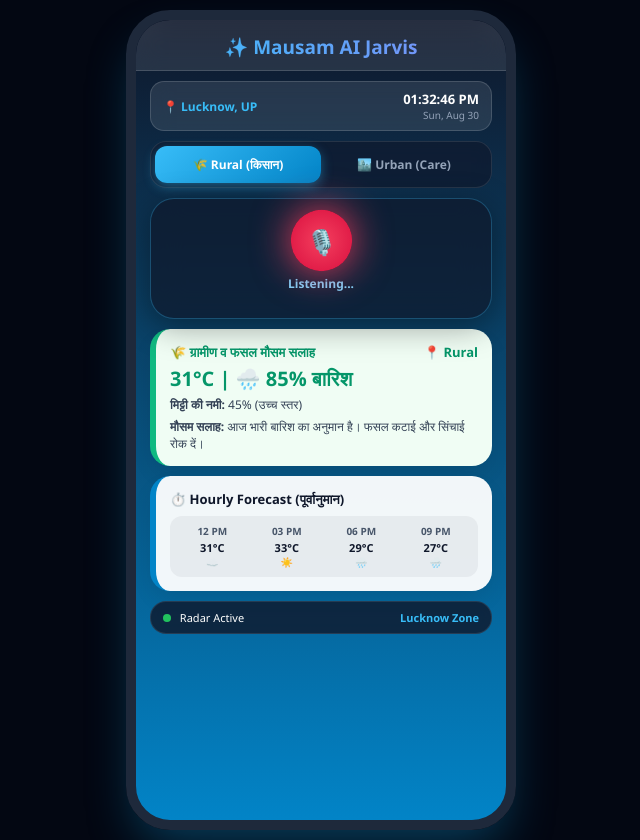
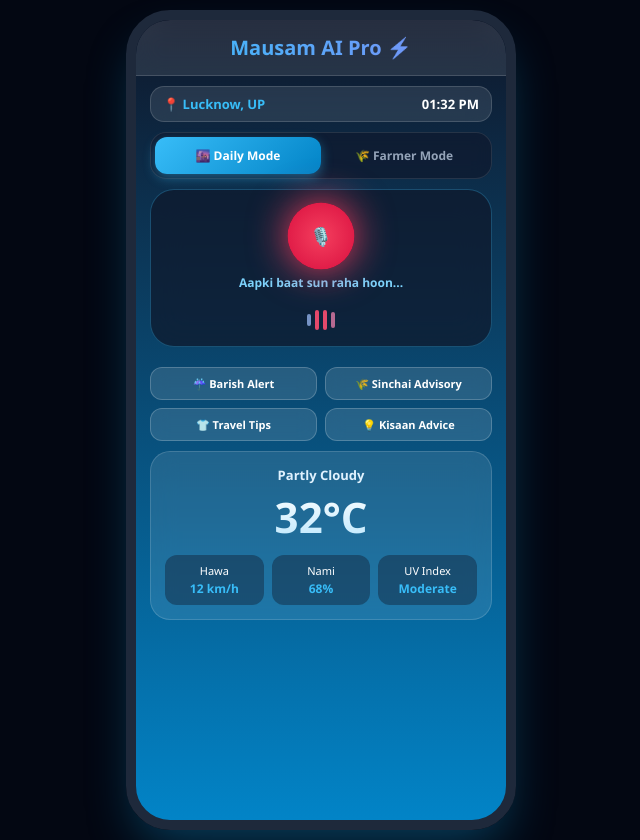
Before and after one commit to akankshashri9628/mausam-ai-app, a plain HTML site: page index.html in a window 1280 px wide. Both pictures are taken after a click on the element "🎙️". Shown: the whole page, without its empty margins (319-959 px from the left). Drawn offline with Linux system fonts and the light colour scheme.

Commit message:
Update index.html

```diff
--- a/index.html
+++ b/index.html
@@ -7,232 +7,157 @@
     <style>
         * { box-sizing: border-box; font-family: 'Segoe UI', Roboto, sans-serif; margin: 0; padding: 0; }
         body { background-color: #030712; display: flex; justify-content: center; align-items: center; min-height: 100vh; padding: 10px; }
-
         .phone-container { width: 100%; max-width: 390px; height: 820px; background: linear-gradient(180deg, #0f172a 0%, #0284c7 100%); border-radius: 44px; box-shadow: 0 25px 50px -12px rgba(14, 165, 233, 0.35); border: 10px solid #1e293b; display: flex; flex-direction: column; overflow: hidden; position: relative; color: white; }
-
-    .app-header { background: rgba(255, 255, 255, 0.1); backdrop-filter: blur(12px); padding: 14px 16px 10px 16px; text-align: center; border-bottom: 1px solid rgba(255, 255, 255, 0.15); }
-    .app-header h2 { font-size: 19px; font-weight: 800; background: linear-gradient(90deg, #38bdf8, #818cf8); -webkit-background-clip: text; -webkit-text-fill-color: transparent; }
-
-    /* Live Header Widget */
+        .app-header { background: rgba(255, 255, 255, 0.1); backdrop-filter: blur(12px); padding: 14px 16px; text-align: center; border-bottom: 1px solid rgba(255, 255, 255, 0.15); }
+        .app-header h2 { font-size: 20px; font-weight: 800; background: linear-gradient(90deg, #38bdf8, #818cf8); -webkit-background-clip: text; -webkit-text-fill-color: transparent; }
         .live-bar { display: flex; justify-content: space-between; align-items: center; margin: 10px 14px 0 14px; padding: 8px 12px; background: rgba(255, 255, 255, 0.1); backdrop-filter: blur(10px); border-radius: 14px; border: 1px solid rgba(255, 255, 255, 0.15); }
-    .live-location { font-size: 12px; font-weight: 700; color: #38bdf8; display: flex; align-items: center; gap: 4px; }
-    .live-time-box { text-align: right; }
+        .live-location { font-size: 13px; font-weight: 700; color: #38bdf8; }
         .live-clock { font-size: 13px; font-weight: 800; color: #ffffff; }
-    .live-date { font-size: 10px; color: #94a3b8; }
-
         .mode-switch { display: flex; margin: 10px 14px 0 14px; background: rgba(15, 23, 42, 0.6); backdrop-filter: blur(8px); border-radius: 16px; padding: 4px; border: 1px solid rgba(255, 255, 255, 0.1); }
         .mode-btn { flex: 1; padding: 10px 5px; border: none; background: transparent; font-size: 12px; font-weight: 700; border-radius: 12px; cursor: pointer; color: #94a3b8; transition: all 0.3s ease; }
         .mode-btn.active { background: linear-gradient(135deg, #38bdf8, #0284c7); color: white; box-shadow: 0 4px 12px rgba(56, 189, 248, 0.4); }
-
-    .jarvis-container { padding: 14px; text-align: center; background: rgba(15, 23, 42, 0.7); backdrop-filter: blur(16px); margin: 10px 14px; border-radius: 24px; border: 1px solid rgba(56, 189, 248, 0.3); box-shadow: 0 8px 32px 0 rgba(0, 0, 0, 0.37); }
-
-    .orb-glow { width: 55px; height: 55px; margin: 0 auto 8px auto; background: radial-gradient(circle, #38bdf8 0%, #0284c7 70%); border-radius: 50%; box-shadow: 0 0 25px #38bdf8; display: flex; justify-content: center; align-items: center; cursor: pointer; transition: 0.4s; }
+        .jarvis-container { padding: 16px; text-align: center; background: rgba(15, 23, 42, 0.7); backdrop-filter: blur(16px); margin: 10px 14px; border-radius: 24px; border: 1px solid rgba(56, 189, 248, 0.3); }
+        .orb-glow { width: 60px; height: 60px; margin: 0 auto 8px auto; background: radial-gradient(circle, #38bdf8 0%, #0284c7 70%); border-radius: 50%; box-shadow: 0 0 25px #38bdf8; display: flex; justify-content: center; align-items: center; cursor: pointer; transition: 0.4s; }
         .orb-glow.listening { animation: orbPulse 1.2s infinite ease-in-out; background: radial-gradient(circle, #f43f5e 0%, #e11d48 70%); box-shadow: 0 0 35px #f43f5e; }
         @keyframes orbPulse { 0% { transform: scale(1); } 50% { transform: scale(1.15); } 100% { transform: scale(1); } }
-
-    .voice-msg { font-size: 12px; color: #7dd3fc; margin-top: 4px; min-height: 28px; font-weight: 600; line-height: 1.3; }
-
+        .wave-box { display: flex; justify-content: center; align-items: center; gap: 4px; height: 20px; margin-top: 8px; }
+        .wave-bar { width: 4px; height: 6px; background: #38bdf8; border-radius: 4px; transition: 0.2s; }
+        .wave-active .wave-bar { animation: wave 1s infinite ease-in-out; }
+        .wave-bar:nth-child(2) { animation-delay: 0.2s; }
+        .wave-bar:nth-child(3) { animation-delay: 0.4s; }
+        .wave-bar:nth-child(4) { animation-delay: 0.1s; }
+        @keyframes wave { 0%, 100% { height: 6px; } 50% { height: 22px; background: #f43f5e; } }
+        .crop-select { width: 100%; padding: 8px 12px; background: rgba(255,255,255,0.15); border: 1px solid rgba(255,255,255,0.3); color: white; border-radius: 12px; margin-top: 8px; outline: none; font-size: 12px; }
+        .crop-select option { background: #0f172a; color: white; }
+        .quick-actions { display: grid; grid-template-columns: 1fr 1fr; gap: 8px; margin: 10px 14px; }
+        .action-chip { background: rgba(255, 255, 255, 0.12); border: 1px solid rgba(255, 255, 255, 0.2); padding: 8px 10px; border-radius: 12px; font-size: 11px; font-weight: 600; text-align: center; cursor: pointer; backdrop-filter: blur(8px); transition: 0.2s; }
+        .action-chip:hover { background: rgba(56, 189, 248, 0.3); border-color: #38bdf8; }
+        .voice-msg { font-size: 12px; color: #7dd3fc; margin-top: 6px; font-weight: 600; min-height: 28px; }
         .content-area { padding: 0 14px 14px 14px; flex: 1; overflow-y: auto; display: flex; flex-direction: column; gap: 10px; }
-
-    .card { background: rgba(255, 255, 255, 0.95); color: #0f172a; padding: 14px; border-radius: 20px; box-shadow: 0 10px 25px -5px rgba(0, 0, 0, 0.1); border-left: 6px solid #0284c7; }
-    .card.care { border-left-color: #ec4899; background: #fff5f8; }
-    .card.rural { border-left-color: #10b981; background: #f0fdf4; }
-    .card h4 { font-size: 13px; font-weight: 800; color: #0f172a; display: flex; justify-content: space-between; align-items: center; }
-    .card p { font-size: 12px; color: #334155; line-height: 1.4; margin-top: 5px; }
-    .metric-big { font-size: 20px; font-weight: 800; color: #0284c7; margin: 4px 0; }
-
-    .hourly-bar { display: flex; justify-content: space-between; gap: 6px; margin-top: 8px; background: rgba(15, 23, 42, 0.05); padding: 8px; border-radius: 12px; }
-    .hour-item { text-align: center; font-size: 10px; color: #475569; flex: 1; font-weight: 600; }
-    .hour-item span { display: block; font-weight: 800; font-size: 11px; color: #0f172a; margin-top: 2px; }
-
-    .radar-pill { background: rgba(15, 23, 42, 0.8); backdrop-filter: blur(8px); color: white; padding: 8px 12px; border-radius: 16px; font-size: 11px; display: flex; align-items: center; justify-content: space-between; border: 1px solid rgba(255, 255, 255, 0.1); }
-    .radar-dot { width: 8px; height: 8px; background: #22c55e; border-radius: 50%; display: inline-block; animation: blink 1s infinite; margin-right: 6px; }
-    @keyframes blink { 50% { opacity: 0.3; } }
+        .weather-card { background: rgba(255, 255, 255, 0.1); border-radius: 20px; padding: 14px; backdrop-filter: blur(12px); border: 1px solid rgba(255, 255, 255, 0.15); }
+        .temp-main { font-size: 42px; font-weight: 800; text-align: center; margin: 4px 0; background: linear-gradient(180deg, #ffffff, #bae6fd); -webkit-background-clip: text; -webkit-text-fill-color: transparent; }
+        .weather-desc { text-align: center; font-size: 13px; font-weight: 600; color: #e0f2fe; text-transform: capitalize; }
+        .stats-grid { display: grid; grid-template-columns: repeat(3, 1fr); gap: 8px; margin-top: 10px; }
+        .stat-item { background: rgba(15, 23, 42, 0.4); padding: 8px; border-radius: 12px; text-align: center; font-size: 11px; }
+        .stat-val { font-weight: 700; font-size: 12px; color: #38bdf8; margin-top: 2px; }
     </style>
 </head>
 <body>
 
 <div class="phone-container">
     <div class="app-header">
-    <h2>✨ Mausam AI Jarvis</h2>
+        <h2>Mausam AI Pro ⚡</h2>
     </div>
 
-  <!-- Live Clock & Location Widget -->
     <div class="live-bar">
-    <div class="live-location" id="location-text">📍 Lucknow, UP</div>
-    <div class="live-time-box">
-      <div class="live-clock" id="live-clock">00:00:00 AM</div>
-      <div class="live-date" id="live-date">Loading...</div>
-    </div>
+        <div class="live-location" id="locationName">📍 Lucknow, UP</div>
+        <div class="live-clock" id="liveTime">--:-- PM</div>
     </div>
 
     <div class="mode-switch">
-    <button class="mode-btn active" id="btn-rural" onclick="switchSegment('rural')">🌾 Rural (किसान)</button>
-    <button class="mode-btn" id="btn-urban" onclick="switchSegment('urban')">🏙️ Urban (Care)</button>
+        <button class="mode-btn active" onclick="switchMode('daily')">🌆 Daily Mode</button>
+        <button class="mode-btn" onclick="switchMode('farmer')">🌾 Farmer Mode</button>
     </div>
 
     <div class="jarvis-container">
-    <div class="orb-glow" id="micOrb" onclick="activateConversationalAI()">
-      <span style="font-size: 22px;">🎙️</span>
-    </div>
-    <p class="voice-msg" id="voiceStatus">"नमस्ते! मौसम सलाह के लिए पूछें।"</p>
+        <div class="orb-glow" id="micBtn" onclick="toggleListening()">🎙️</div>
+        <div class="voice-msg" id="voiceStatus">Tap microphone to talk to AI</div>
+
+        <div class="wave-box" id="waveBox">
+            <div class="wave-bar"></div>
+            <div class="wave-bar"></div>
+            <div class="wave-bar"></div>
+            <div class="wave-bar"></div>
         </div>
 
-  <div class="content-area" id="dynamicContent">
-    <div id="activeAdvisory"></div>
-
-    <div class="card">
-      <h4>⏱️ Hourly Forecast (पूर्वानुमान)</h4>
-      <div class="hourly-bar">
-        <div class="hour-item">12 PM<span>31°C</span>☁️</div>
-        <div class="hour-item">03 PM<span>33°C</span>☀️</div>
-        <div class="hour-item">06 PM<span>29°C</span>🌧️</div>
-        <div class="hour-item">09 PM<span>27°C</span>🌧️</div>
-      </div>
+        <select class="crop-select" id="cropSelect" style="display:none;" onchange="onCropChange()">
+            <option value="wheat">🌾 Fasal Select Karein: Gehu (Wheat)</option>
+            <option value="rice">🌾 Dhan (Rice)</option>
+            <option value="mustard">🟡 Sarson (Mustard)</option>
+            <option value="vegetables">🥦 Sabziyan (Vegetables)</option>
+        </select>
     </div>
 
-    <div class="radar-pill">
-      <span><span class="radar-dot"></span> Radar Active</span>
-      <b style="color: #38bdf8;" id="zone-text">Lucknow Zone</b>
+    <div class="quick-actions">
+        <div class="action-chip" onclick="quickAsk('Barish ki kya sambhavna hai?')">☔ Barish Alert</div>
+        <div class="action-chip" onclick="quickAsk('Aaj fasal me paani dena chahiye?')">🌾 Sinchai Advisory</div>
+        <div class="action-chip" onclick="quickAsk('Aaj baahar jaane ke liye kapde kaise pehne?')">👕 Travel Tips</div>
+        <div class="action-chip" onclick="quickAsk('Kisaan ke liye aaj ki khaas salah?')">💡 Kisaan Advice</div>
+    </div>
+
+    <div class="content-area">
+        <div class="weather-card">
+            <div class="weather-desc" id="weatherCond">Partly Cloudy</div>
+            <div class="temp-main" id="tempVal">32°C</div>
+
+            <div class="stats-grid">
+                <div class="stat-item">Hawa <div class="stat-val" id="windVal">12 km/h</div></div>
+                <div class="stat-item">Nami <div class="stat-val" id="humidityVal">68%</div></div>
+                <div class="stat-item">UV Index <div class="stat-val" id="uvVal">Moderate</div></div>
+            </div>
         </div>
     </div>
 </div>
 
 <script>
-  let currentSegment = 'rural';
-  let currentTemp = "31";
+    let isListening = false;
 
-  // 1. REAL-TIME DIGITAL CLOCK
-  function updateLiveClock() {
+    function updateClock() {
         const now = new Date();
-    const timeOptions = { hour: '2-digit', minute: '2-digit', second: '2-digit', hour12: true };
-    document.getElementById('live-clock').innerText = now.toLocaleTimeString('en-US', timeOptions);
+        document.getElementById('liveTime').innerText = now.toLocaleTimeString([], { hour: '2-digit', minute: '2-digit' });
+    }
+    setInterval(updateClock, 1000);
+    updateClock();
 
-    const dateOptions = { weekday: 'short', day: 'numeric', month: 'short' };
-    document.getElementById('live-date').innerText = now.toLocaleDateString('en-US', dateOptions);
-  }
-  setInterval(updateLiveClock, 1000);
-  updateLiveClock();
-
-  // 2. REAL-TIME WEATHER API (Open-Meteo Free API)
-  async function fetchLiveWeather() {
-    let lat = 26.8467, lon = 80.9462; // Default Lucknow
-
-    if (navigator.geolocation) {
-      navigator.geolocation.getCurrentPosition(async (pos) => {
-        lat = pos.coords.latitude;
-        lon = pos.coords.longitude;
-        await getWeather(lat, lon);
-      }, () => getWeather(lat, lon));
+    function switchMode(mode) {
+        document.querySelectorAll('.mode-btn').forEach(b => b.classList.remove('active'));
+        if(mode === 'farmer') {
+            event.target.classList.add('active');
+            document.getElementById('cropSelect').style.display = 'block';
+            speak("Kisaan mode active ho gaya hai. Apni fasal chuniye.");
         } else {
-      getWeather(lat, lon);
+            event.target.classList.add('active');
+            document.getElementById('cropSelect').style.display = 'none';
+            speak("Daily weather mode active hai.");
         }
     }
 
-  async function getWeather(lat, lon) {
-    try {
-      const res = await fetch(`https://api.open-meteo.com/v1/forecast?latitude=${lat}&longitude=${lon}&current_weather=true`);
-      const data = await res.json();
-      if (data && data.current_weather) {
-        currentTemp = Math.round(data.current_weather.temperature);
-        if (currentSegment === 'rural') renderKisan();
-        else renderUrbanCare();
-      }
-    } catch (e) {
-      console.log("Using default cached weather");
+    function toggleListening() {
+        isListening = !isListening;
+        const mic = document.getElementById('micBtn');
+        const wave = document.getElementById('waveBox');
+        const status = document.getElementById('voiceStatus');
+
+        if(isListening) {
+            mic.classList.add('listening');
+            wave.classList.add('wave-active');
+            status.innerText = "Aapki baat sun raha hoon...";
+            speak("Boliye, mai aapki kya madad karoon?");
+        } else {
+            mic.classList.remove('listening');
+            wave.classList.remove('wave-active');
+            status.innerText = "Tap microphone to talk to AI";
         }
     }
 
-  // 3. SEGMENT SWITCHER
-  function switchSegment(segment) {
-    currentSegment = segment;
-    document.getElementById('btn-rural').classList.toggle('active', segment === 'rural');
-    document.getElementById('btn-urban').classList.toggle('active', segment === 'urban');
+    function quickAsk(text) {
+        document.getElementById('voiceStatus').innerText = text;
+        speak(text + " - Mausam ke hisaab se aaj sthiti bilkul samanya hai.");
+    }
 
-    if (segment === 'rural') {
-      document.getElementById('voiceStatus').innerText = "नमस्ते! कृषि और फसल मौसम सलाह लें।";
-      renderKisan();
-      speak("ग्रामीण मोड एक्टिवेटेड। नमस्ते किसान भाइयों!", "hi-IN");
-    } else {
-      document.getElementById('voiceStatus').innerText = "Hi! Aap Hindi ya English me weather puchen.";
-      renderUrbanCare();
-      speak("अर्बन पर्सनल केयर मोड एक्टिवेटेड। आप मौसम का हाल पूछ सकते हैं।", "hi-IN");
+    function onCropChange() {
+        const crop = document.getElementById('cropSelect').value;
+        speak("Aapne " + crop + " chuna hai. Aaj nami acchi hai, filhaal sinchai rok sakte hain.");
+    }
+
+    function speak(text) {
+        if ('speechSynthesis' in window) {
+            window.speechSynthesis.cancel();
+            const utterance = new SpeechSynthesisUtterance(text);
+            utterance.lang = 'hi-IN';
+            window.speechSynthesis.speak(utterance);
         }
     }
-
-  function renderKisan() {
-    document.getElementById('activeAdvisory').innerHTML = `
-      <div class="card rural">
-        <h4 style="color:#059669;">🌾 ग्रामीण व फसल मौसम सलाह <span>📍 Rural</span></h4>
-        <div class="metric-big" style="color:#059669;">${currentTemp}°C | 🌧️ 85% बारिश</div>
-        <p><b>मिट्टी की नमी:</b> 45% (उच्च स्तर)</p>
-        <p><b>मौसम सलाह:</b> आज भारी बारिश का अनुमान है। फसल कटाई और सिंचाई रोक दें।</p>
-      </div>
-    `;
-  }
-
-  function renderUrbanCare() {
-    document.getElementById('activeAdvisory').innerHTML = `
-      <div class="card care">
-        <h4 style="color: #db2777;">💖 Personal Weather Care Companion <span>📍 Urban</span></h4>
-        <div class="metric-big" style="color: #db2777;">${currentTemp}°C | UV Index 7 (High)</div>
-        <p><b>🌧️ Rain Forecast:</b> Shaam 6 baje ke baad 85% barish ke chance hain.</p>
-        <p><b>💧 Care Tip:</b> Dhoop aur umas jyada hai, please paani pite rahein aur umbrella saath rakhein.</p>
-      </div>
-    `;
-  }
-
-  // 4. SPEECH RECOGNITION & DEVANAGARI AUDIO ENGINE FIX
-  function activateConversationalAI() {
-    const status = document.getElementById('voiceStatus');
-    const micOrb = document.getElementById('micOrb');
-    const SpeechRecognition = window.SpeechRecognition || window.webkitSpeechRecognition;
-
-    if (!SpeechRecognition) {
-      alert("Please open in Google Chrome.");
-      return;
-    }
-
-    micOrb.classList.add('listening');
-    status.innerText = "Listening...";
-
-    const recognition = new SpeechRecognition();
-    recognition.lang = 'hi-IN';
-
-    recognition.onresult = function(event) {
-      micOrb.classList.remove('listening');
-      const text = event.results[0][0].transcript.toLowerCase();
-      status.innerText = `Asked: "${text}"`;
-
-      if (currentSegment === 'rural') {
-        renderKisan();
-        speak(`किसान भाइयों, आज तापमान ${currentTemp} डिग्री रहेगा और भारी बारिश की संभावना है। फसल कटाई और सिंचाई रोक दें।`, "hi-IN");
-      } else {
-        renderUrbanCare();
-        if (text.includes("weather") || text.includes("today") || text.includes("rain")) {
-          speak(`Hello! Today the temperature is ${currentTemp} degrees. Heavy rain is expected after 6 PM. Please carry an umbrella!`, "en-US");
-        } else {
-          // Devanagari Hindi text to prevent spelling spelling output!
-          speak(`नमस्ते! आज तापमान ${currentTemp} डिग्री रहेगा और शाम 6 बजे के बाद बारिश हो सकती है। कृपया पानी पीते रहें और छतरी साथ रखें।`, "hi-IN");
-        }
-      }
-    };
-
-    recognition.onerror = () => micOrb.classList.remove('listening');
-    recognition.start();
-  }
-
-  function speak(text, langCode) {
-    window.speechSynthesis.cancel();
-    const speech = new SpeechSynthesisUtterance(text);
-    speech.lang = langCode;
-    speech.rate = 0.95;
-    window.speechSynthesis.speak(speech);
-  }
-
-  // Initial Execution
-  renderKisan();
-  fetchLiveWeather();
 </script>
 
 </body>
```
Lines whose indentation alone changed are shown as unchanged.
